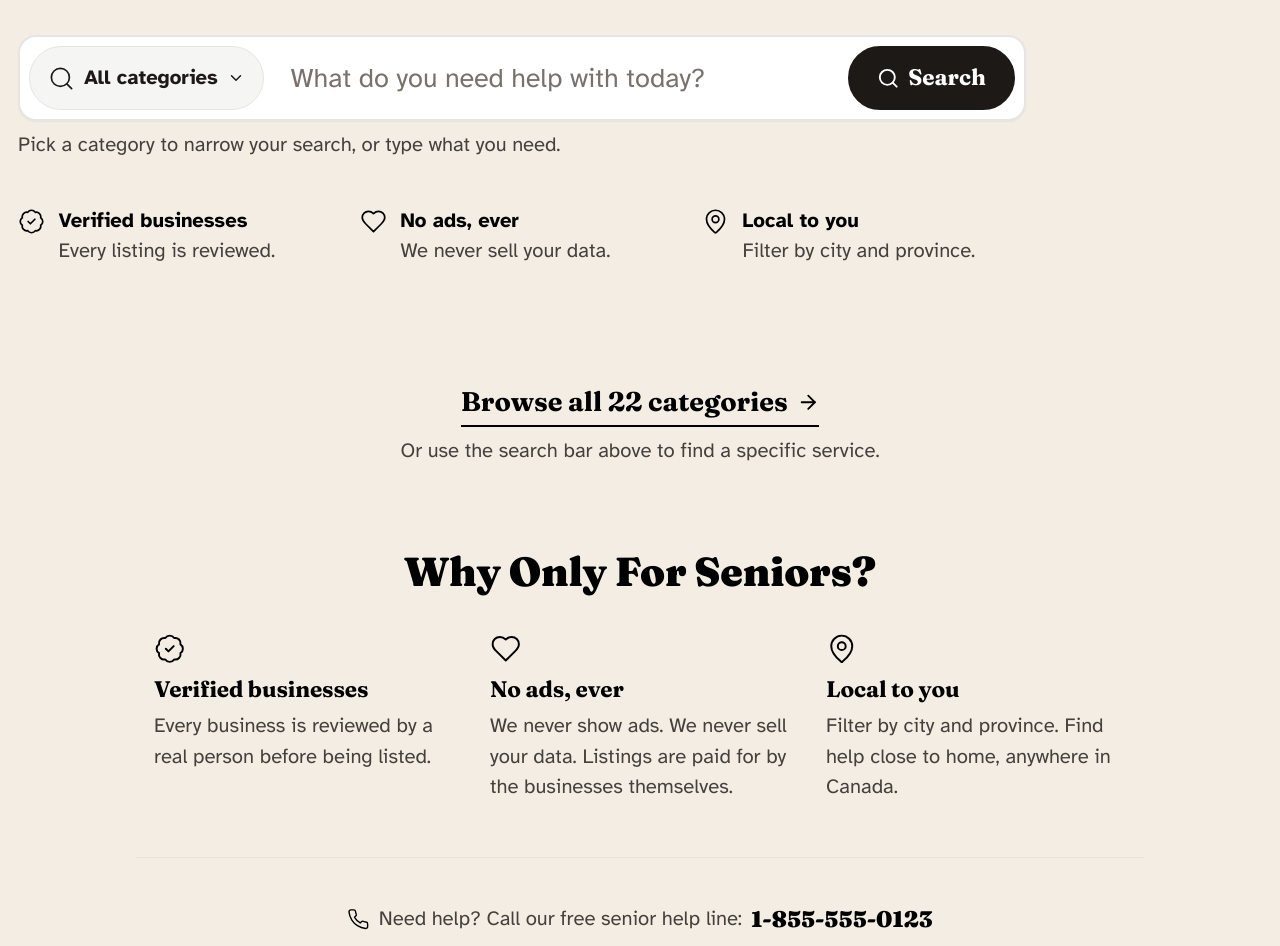
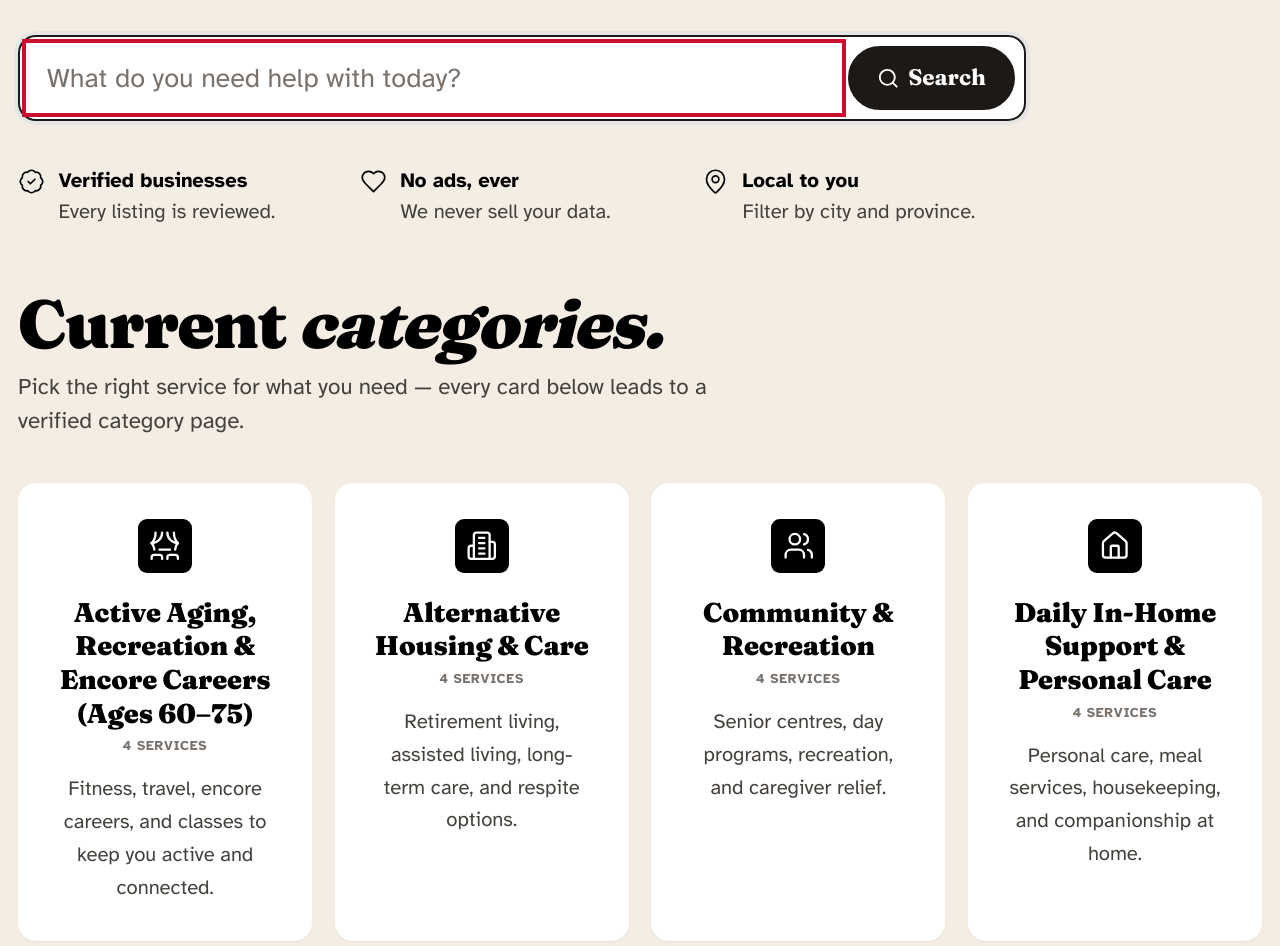
Before and after one commit to cathamaoui/OnlyForSeniors, a Next.js app: page / in a window 1280 px wide. Shown: the part 546-1492 px from the top of the page. Built offline with nearby package versions, Linux system fonts and the light colour scheme.

Commit message:
PR14: homepage all-22 categories tile grid (4-col, alphabetical) + clean search bar

```diff
--- a/src/app/page.tsx
+++ b/src/app/page.tsx
@@ -1,31 +1,82 @@
-import Link from "next/link";
-import { MapPin, BadgeCheck, Heart, Phone, ArrowRight } from "lucide-react";
-import {
-  getAllCategories,
-} from "@/lib/businesses";
+import { MapPin, BadgeCheck, Heart, Phone } from "lucide-react";
+import { getAllCategories } from "@/lib/businesses";
 import { CategorySearch } from "@/components/ui/CategorySearch";
+import { CategoryCard } from "@/components/ui/CategoryCard";
 
 export const metadata = {
   title: "Only For Seniors — Canada's Senior Marketplace",
-  description: "Find trusted businesses, services, and products for Canadian seniors. No ads. Just the people who can help.",
+  description:
+    "Find trusted businesses, services, and products for Canadian seniors. No ads. Just the people who can help.",
 };
 
+/**
+ * Short, plain-language descriptions for each category card on the
+ * homepage. Keys are category slugs. Falls back to the category's own
+ * description (if any) or to a generic placeholder.
+ */
+const CATEGORY_BLURBS: Record<string, string> = {
+  "active-aging":
+    "Fitness, travel, encore careers, and classes to keep you active and connected.",
+  community:
+    "Senior centres, day programs, recreation, and caregiver relief.",
+  dating: "Senior dating sites, matchmaking, and companionship clubs.",
+  "falls-wandering":
+    "Grab bars, medical alerts, fall detection, and home safety equipment.",
+  "health-wellness":
+    "Doctors, nurses, physiotherapy, dental, hearing, and mental health.",
+  "home-adaptations":
+    "Senior-friendly handyman, smart-home tech, mobile grooming, and errand help.",
+  "home-care":
+    "Personal care, meal services, housekeeping, and companionship at home.",
+  "home-maintenance":
+    "Handyman, snow removal, lawn care, and house cleaning services.",
+  housing:
+    "Retirement living, assisted living, long-term care, and respite options.",
+  "intimate-wellness":
+    "Friendship clubs, intimacy aids, bedroom safety, and relationship coaching.",
+  "legal-financial":
+    "Estate law, financial planning, tax help, and benefits navigation.",
+  pastoral:
+    "In-home pastoral visits, worship services, and end-of-life spiritual care.",
+  "pet-therapy":
+    "Therapy animals, pet sitting, dog walking, mobile vets, and grooming.",
+  "sexual-health":
+    "Pelvic floor therapy, menopause care, ED clinics, and STI testing.",
+  shopping:
+    "Pharmacy and grocery delivery, medical supplies, and adaptive clothing.",
+  events:
+    "Senior fairs, workshops, social events, outdoor trips, and support groups.",
+  transportation:
+    "Rides, medical transport, wheelchair vans, and mobility equipment.",
+  "transition-downsizing":
+    "Senior move managers, estate sales, memoir writers, and legacy services.",
+  "volunteer":
+    "Volunteer opportunities, board positions, and skills-based giving.",
+  "concierge-tech":
+    "Smartphone help, video calls, online banking, scam protection, and errand running.",
+  "wellness-comfort":
+    "Mobile hair and beauty, adult day clubs, and loneliness and grief support.",
+};
+
+function describe(c: { slug: string; description?: string }): string {
+  return CATEGORY_BLURBS[c.slug] ?? c.description ?? "Browse trusted local services.";
+}
+
 export default function HomePage() {
-  const allCats = getAllCategories();
+  const allCats = getAllCategories()
+    .filter((c) => !c.isNews)
+    .slice()
+    .sort((a, b) => a.name.localeCompare(b.name));
 
   return (
     <div className="min-h-screen bg-cream">
-      {/* Hero / Search — taste-skill-inspired. Warm cream background, massive
-          Bitter serif headline with italic accent, single big search input
-          with a categories dropdown that opens to the full list. */}
+      {/* HERO */}
       <section className="bg-cream">
-        <div className="max-w-6xl mx-auto px-4 pt-6 pb-10 md:pt-10 md:pb-16">
-          {/* Eyebrow — subtle accent label above the H1 */}
+        <div className="max-w-6xl mx-auto px-4 pt-6 pb-10 md:pt-10 md:pb-14">
           <p className="text-base font-semibold text-stone-700 mb-5">
             For Canadians 65 and older
           </p>
 
-          {/* H1 — value proposition. Massive serif with italic accent. */}
           <h1 className="mt-3 text-5xl sm:text-6xl md:text-7xl lg:text-8xl font-display font-black leading-[0.95] tracking-tight max-w-4xl text-black">
             Trusted help,{" "}
             <span className="italic font-display font-black text-black">
@@ -33,22 +84,19 @@ export default function HomePage() {
             </span>
           </h1>
 
-          {/* Subhead */}
           <h2 className="mt-5 text-lg md:text-xl text-stone-700 max-w-2xl leading-relaxed">
             Browse verified home care, transportation, health, and daily living
             services across Canada. No ads, no spam — just real businesses and
             real reviews.
           </h2>
 
-          {/* Primary search CTA — single big input with category dropdown */}
+          {/* Search bar — plain input, no All Categories button. Category
+              discovery happens through the tiles below. */}
           <div className="mt-8 max-w-4xl">
-            <CategorySearch categories={allCats} />
-            <p className="mt-2 text-base text-stone-700">
-              Pick a category to narrow your search, or type what you need.
-            </p>
+            <CategorySearch />
           </div>
 
-          {/* Trust strip — quick value props, monochrome icons */}
+          {/* Trust strip */}
           <div className="mt-10 grid grid-cols-1 sm:grid-cols-3 gap-4 max-w-4xl">
             <div className="flex items-start gap-3 text-base">
               <BadgeCheck className="w-6 h-6 text-black flex-shrink-0 mt-0.5" strokeWidth={1.5} />
@@ -75,56 +123,35 @@ export default function HomePage() {
         </div>
       </section>
 
-      {/* Below the hero — single column, minimal.
-          The big search bar above is the primary way to find anything.
-          This section offers two secondary paths: a "browse all" link
-          and a small "Why OFS" explainer. */}
+      {/* CATEGORIES — taste-skill "Current skills" pattern. 4 columns on
+          desktop, 2 on tablet, 1 on mobile. Cards link to each category's
+          landing page. 21 categories (news excluded), alphabetical. */}
+      <section className="max-w-6xl mx-auto px-4 pb-14 sm:pb-20">
+        <div className="mb-8 sm:mb-10">
+          <h2 className="text-4xl sm:text-5xl md:text-6xl font-display font-black text-black leading-[1.05] tracking-tight">
+            Current{" "}
+            <span className="italic font-display font-black text-black">
+              categories.
+            </span>
+          </h2>
+          <p className="mt-3 text-base sm:text-lg text-stone-700 max-w-2xl leading-relaxed">
+            Pick the right service for what you need — every card below leads
+            to a verified category page.
+          </p>
+        </div>
 
-      {/* Browse all categories — text link, not a grid */}
-      <section className="max-w-4xl mx-auto px-4 pt-10 pb-6 text-center">
-        <Link
-          href="/categories/"
-          className="inline-flex items-center gap-2 text-lg sm:text-xl font-display font-bold text-black hover:text-stone-700 border-b-2 border-black pb-1"
-        >
-          Browse all 22 categories
-          <ArrowRight className="w-5 h-5" />
-        </Link>
-        <p className="mt-2 text-base text-stone-700">
-          Or use the search bar above to find a specific service.
-        </p>
-      </section>
-
-      {/* Why this is different — kept brief, monochrome icons */}
-      <section className="max-w-4xl mx-auto px-4 py-10 sm:py-12">
-        <h2 className="text-2xl sm:text-3xl font-display font-black text-black text-center mb-6 sm:mb-8">
-          Why Only For Seniors?
-        </h2>
-        <div className="grid grid-cols-1 sm:grid-cols-3 gap-6 sm:gap-8">
-          <div>
-            <BadgeCheck className="w-7 h-7 text-black" strokeWidth={1.5} />
-            <h3 className="font-display font-bold text-lg mt-2 text-black">Verified businesses</h3>
-            <p className="text-base text-stone-700 mt-1">
-              Every business is reviewed by a real person before being listed.
-            </p>
-          </div>
-          <div>
-            <Heart className="w-7 h-7 text-black" strokeWidth={1.5} />
-            <h3 className="font-display font-bold text-lg mt-2 text-black">No ads, ever</h3>
-            <p className="text-base text-stone-700 mt-1">
-              We never show ads. We never sell your data. Listings are paid for by the businesses themselves.
-            </p>
-          </div>
-          <div>
-            <MapPin className="w-7 h-7 text-black" strokeWidth={1.5} />
-            <h3 className="font-display font-bold text-lg mt-2 text-black">Local to you</h3>
-            <p className="text-base text-stone-700 mt-1">
-              Filter by city and province. Find help close to home, anywhere in Canada.
-            </p>
-          </div>
+        <div className="grid grid-cols-1 sm:grid-cols-2 lg:grid-cols-3 xl:grid-cols-4 gap-4 sm:gap-5">
+          {allCats.map((cat) => (
+            <CategoryCard
+              key={cat.slug}
+              category={cat}
+              description={describe(cat)}
+            />
+          ))}
         </div>
       </section>
 
-      {/* Help line — small, monochrome, at the bottom */}
+      {/* Help line */}
       <section className="max-w-4xl mx-auto px-4 py-8 sm:py-10 text-center border-t border-stone-200">
         <div className="inline-flex items-center gap-2 text-base text-stone-700">
           <Phone className="w-5 h-5 text-black" strokeWidth={1.5} />
--- /dev/null
+++ b/src/components/ui/CategoryCard.tsx
@@ -0,0 +1,63 @@
+import Link from "next/link";
+import { iconForSlugServer } from "@/components/ui/categoryIcons";
+import type { Category } from "@/lib/businesses";
+
+/**
+ * Taste-skill-style category tile. Used on the homepage to surface every
+ * category as a clickable card matching the brand's "skills" pattern:
+ *
+ *   ┌──────────────────────────────┐
+ *   │           [icon]             │
+ *   │                              │
+ *   │   Home Care                  │
+ *   │   DAILY LIVING               │
+ *   │   Verified caregivers,       │
+ *   │   meal services, and         │
+ *   │   companionship help.        │
+ *   └──────────────────────────────┘
+ *
+ * Black icon tile at top, display-serif title, small uppercase eyebrow,
+ * short description.
+ */
+type Props = {
+  category: Category;
+  /** Short marketing line shown below the title. */
+  description?: string;
+};
+
+export function CategoryCard({ category, description }: Props) {
+  const Icon = iconForSlugServer(category.slug);
+  const subCount = category.subcategories?.length ?? 0;
+  return (
+    <Link
+      href={`/categories/${category.slug}/`}
+      className="group flex flex-col items-center text-center bg-white rounded-2xl p-6 sm:p-8 shadow-sm hover:shadow-md hover:-translate-y-0.5 transition-all duration-200"
+    >
+      {/* Black icon tile — taste-skill style */}
+      <div className="w-12 h-12 bg-black rounded-lg flex items-center justify-center mb-5">
+        <Icon className="w-7 h-7 text-white" strokeWidth={1.75} aria-hidden="true" />
+      </div>
+
+      {/* Title */}
+      <h3 className="font-display font-black text-xl text-black leading-tight">
+        {category.name}
+      </h3>
+
+      {/* Eyebrow — subcategory count */}
+      <p className="mt-1.5 text-xs uppercase tracking-wider font-bold text-stone-500">
+        {subCount > 0 ? `${subCount} service${subCount === 1 ? "" : "s"}` : "Category"}
+      </p>
+
+      {/* Description (optional) */}
+      {description ? (
+        <p className="mt-4 text-base text-stone-700 leading-relaxed">
+          {description}
+        </p>
+      ) : category.description ? (
+        <p className="mt-4 text-base text-stone-700 leading-relaxed">
+          {category.description}
+        </p>
+      ) : null}
+    </Link>
+  );
+}
--- a/src/components/ui/CategorySearch.tsx
+++ b/src/components/ui/CategorySearch.tsx
@@ -2,120 +2,50 @@
 
 import { useEffect, useRef, useState } from "react";
 import { useRouter } from "next/navigation";
-import { Search, ChevronDown, X, Check } from "lucide-react";
-import type { Category } from "@/lib/businesses";
-import { CategoryIcon, iconForSlug } from "@/components/ui/CategoryIcon";
+import { Search } from "lucide-react";
 
-export function CategorySearch({ categories }: { categories: Category[] }) {
+/**
+ * Plain search bar — single input + Search button. No dropdown, no
+ * category picker inside the bar. Category discovery happens through
+ * the visible tiles on the homepage, so seniors don't need a second
+ * mechanism hidden inside the form.
+ *
+ * Submits to /search/?q=... which uses the smart intent matcher to
+ * route natural-language queries to the right category.
+ */
+export function CategorySearch() {
   const router = useRouter();
-  const [open, setOpen] = useState(false);
-  const [picked, setPicked] = useState<Category | null>(null);
   const [query, setQuery] = useState("");
-  const wrapRef = useRef<HTMLDivElement | null>(null);
   const inputRef = useRef<HTMLInputElement | null>(null);
 
-  // Close the dropdown when clicking outside.
+  // Autofocus on desktop, never on mobile (annoying for keyboard users).
   useEffect(() => {
-    function onDocClick(e: MouseEvent) {
-      if (!wrapRef.current) return;
-      if (!wrapRef.current.contains(e.target as Node)) setOpen(false);
+    if (typeof window === "undefined") return;
+    if (window.matchMedia("(min-width: 640px)").matches) {
+      inputRef.current?.focus();
     }
-    function onEsc(e: KeyboardEvent) {
-      if (e.key === "Escape") setOpen(false);
-    }
-    document.addEventListener("mousedown", onDocClick);
-    document.addEventListener("keydown", onEsc);
-    return () => {
-      document.removeEventListener("mousedown", onDocClick);
-      document.removeEventListener("keydown", onEsc);
-    };
   }, []);
-
-  // Filter out the meta "news" category from the dropdown (it has its own page).
-  const list = categories.filter((c) => !c.isNews);
 
   function submit() {
     const q = query.trim();
-    if (picked && !q) {
-      router.push(`/categories/${picked.slug}/`);
+    if (!q) {
+      inputRef.current?.focus();
       return;
     }
-    if (q && picked) {
-      router.push(`/categories/${picked.slug}/?q=${encodeURIComponent(q)}`);
-      return;
-    }
-    if (q) {
-      router.push(`/search/?q=${encodeURIComponent(q)}`);
-      return;
-    }
-    // Empty submit → just open the dropdown if it's closed.
-    setOpen(true);
-  }
-
-  function pick(cat: Category) {
-    setPicked(cat);
-    setOpen(false);
-    // Focus the input so the user can keep typing.
-    setTimeout(() => inputRef.current?.focus(), 0);
-  }
-
-  function clearPicked() {
-    setPicked(null);
+    router.push(`/search/?q=${encodeURIComponent(q)}`);
   }
 
   return (
-    <div ref={wrapRef} className="relative w-full">
-      {/* The big search input. On mobile it stacks: row 1 = category button,
-          row 2 = text input + Search button. On sm+ it's one horizontal row. */}
+    <div className="w-full">
       <form
         onSubmit={(e) => {
           e.preventDefault();
           submit();
         }}
-        className="flex flex-col sm:flex-row gap-2 bg-white border-2 border-stone-200 rounded-2xl p-2 shadow-sm focus-within:border-stone-900 focus-within:ring-4 focus-within:ring-stone-200"
+        className="flex gap-2 bg-white border-2 border-stone-200 rounded-2xl p-2 shadow-sm focus-within:border-stone-900 focus-within:ring-4 focus-within:ring-stone-200"
         role="search"
         aria-label="Search listings and categories"
       >
-        {/* Category button — opens the dropdown */}
-        <button
-          type="button"
-          onClick={() => setOpen((v) => !v)}
-          aria-expanded={open}
-          aria-controls="category-search-menu"
-          className="inline-flex items-center justify-between gap-2 px-4 py-3 sm:py-2 text-lg sm:text-base font-bold text-stone-900 bg-stone-100 hover:bg-stone-200 border border-stone-200 rounded-xl sm:rounded-full min-h-touch"
-        >
-          <span className="flex items-center gap-2 min-w-0">
-            {picked ? (
-              <CategoryIcon category={picked} size="sm" />
-            ) : (
-              (() => {
-                const I = iconForSlug("default");
-                return <I className="w-6 h-6 text-stone-900 flex-shrink-0" strokeWidth={1.5} aria-hidden="true" />;
-              })()
-            )}
-            <span className="truncate">
-              {picked ? picked.name : "All categories"}
-            </span>
-          </span>
-          <ChevronDown
-            className={`w-4 h-4 transition-transform ${open ? "rotate-180" : ""}`}
-            aria-hidden="true"
-          />
-        </button>
-
-        {/* Clear-picked X — only shows when a category is selected */}
-        {picked && (
-          <button
-            type="button"
-            onClick={clearPicked}
-            aria-label="Clear selected category"
-            className="absolute right-24 top-1/2 -translate-y-1/2 hidden sm:inline-flex items-center justify-center w-7 h-7 rounded-full text-stone-700 hover:bg-stone-100"
-          >
-            <X className="w-4 h-4" />
-          </button>
-        )}
-
-        {/* Text input */}
         <label htmlFor="hero-search" className="sr-only">
           Search listings
         </label>
@@ -126,17 +56,11 @@ export function CategorySearch({ categories }: { categories: Category[] }) {
           name="q"
           value={query}
           onChange={(e) => setQuery(e.target.value)}
-          onFocus={() => setOpen(true)}
-          placeholder={
-            picked
-              ? `Search in ${picked.name}…`
-              : "What do you need help with today?"
-          }
+          placeholder="What do you need help with today?"
           className="flex-1 min-h-touch px-4 py-2 text-lg sm:text-xl outline-none bg-transparent text-stone-900 placeholder:text-stone-500"
           aria-label="Search"
         />
 
-        {/* Search submit */}
         <button
           type="submit"
           className="inline-flex items-center justify-center gap-2 px-6 py-3 bg-stone-900 text-white border-2 border-stone-900 rounded-xl sm:rounded-full font-display font-bold text-lg hover:bg-black min-h-touch"
@@ -145,61 +69,6 @@ export function CategorySearch({ categories }: { categories: Category[] }) {
           <span>Search</span>
         </button>
       </form>
-
-      {/* Dropdown — full category list, scrollable, shows icon + name + count. */}
-      {open && (
-        <div
-          id="category-search-menu"
-          role="menu"
-          className="absolute z-30 left-0 right-0 mt-2 bg-white border-2 border-stone-200 rounded-2xl shadow-xl max-h-[60vh] overflow-y-auto"
-        >
-          <div className="p-2 sm:p-3 grid grid-cols-1 sm:grid-cols-2 lg:grid-cols-3 gap-1">
-            {/* "All categories" reset option */}
-            <button
-              type="button"
-              role="menuitem"
-              onClick={() => {
-                clearPicked();
-                setOpen(false);
-              }}
-              className={`flex items-center gap-3 px-3 py-2 rounded-lg text-left hover:bg-stone-100 ${
-                !picked ? "bg-stone-100" : ""
-              }`}
-            >
-              <span aria-hidden="true">
-                {(() => {
-                  const I = iconForSlug("default");
-                  return <I className="w-5 h-5 text-stone-900 flex-shrink-0" strokeWidth={1.5} />;
-                })()}
-              </span>
-              <span className="flex-1 font-bold text-stone-900">All categories</span>
-              {!picked && <Check className="w-4 h-4 text-stone-900" aria-hidden="true" />}
-            </button>
-            {list.map((cat) => {
-              const active = picked?.slug === cat.slug;
-              return (
-                <button
-                  key={cat.slug}
-                  type="button"
-                  role="menuitem"
-                  onClick={() => pick(cat)}
-                  className={`flex items-center gap-3 px-3 py-2 rounded-lg text-left hover:bg-stone-100 ${
-                    active ? "bg-stone-100" : ""
-                  }`}
-                >
-                  <CategoryIcon category={cat} size="sm" />
-                  <span className="flex-1 text-stone-900 line-clamp-1">
-                    {cat.name}
-                  </span>
-                  {active && (
-                    <Check className="w-4 h-4 text-stone-900" aria-hidden="true" />
-                  )}
-                </button>
-              );
-            })}
-          </div>
-        </div>
-      )}
     </div>
   );
 }
--- /dev/null
+++ b/src/components/ui/categoryIcons.ts
@@ -0,0 +1,60 @@
+/**
+ * Server-safe icon map for categories. Lives in a non-"use client"
+ * module so server components (like the homepage tile grid) can render
+ * category icons without violating the client/server boundary.
+ */
+import {
+  Newspaper,
+  Package,
+  Wrench,
+  Theater,
+  Heart,
+  Brain,
+  Briefcase,
+  AlertTriangle,
+  Dog,
+  Church,
+  HandHeart,
+  Home,
+  Hammer,
+  Stethoscope,
+  Bus,
+  Scale,
+  Users,
+  Building2,
+  ShoppingCart,
+  HeartHandshake,
+  ShieldCheck,
+  Search,
+  type LucideIcon,
+} from "lucide-react";
+
+const SLUG_TO_ICON: Record<string, LucideIcon> = {
+  news: Newspaper,
+  "transition-downsizing": Package,
+  "home-adaptations": Wrench,
+  "active-aging": Theater,
+  "wellness-comfort": Brain,
+  "concierge-tech": Briefcase,
+  "falls-wandering": AlertTriangle,
+  "pet-therapy": Dog,
+  pastoral: Church,
+  volunteer: HandHeart,
+  "home-care": Home,
+  "home-maintenance": Hammer,
+  "health-wellness": Stethoscope,
+  transportation: Bus,
+  "legal-financial": Scale,
+  community: Users,
+  housing: Building2,
+  shopping: ShoppingCart,
+  dating: Heart,
+  "sexual-health": HeartHandshake,
+  "intimate-wellness": HeartHandshake,
+  safety: ShieldCheck,
+  default: Search,
+};
+
+export function iconForSlugServer(slug: string): LucideIcon {
+  return SLUG_TO_ICON[slug] ?? SLUG_TO_ICON.default;
+}
```
